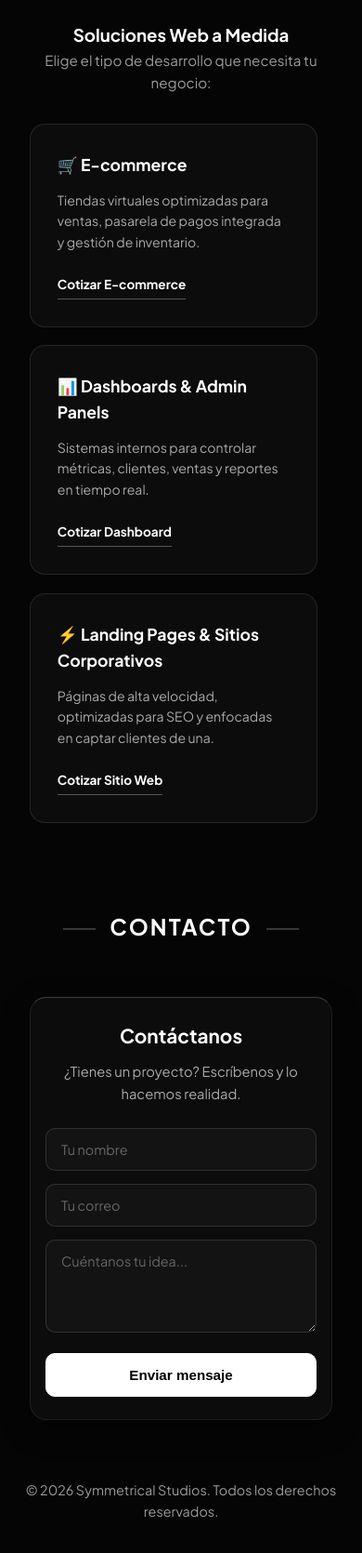
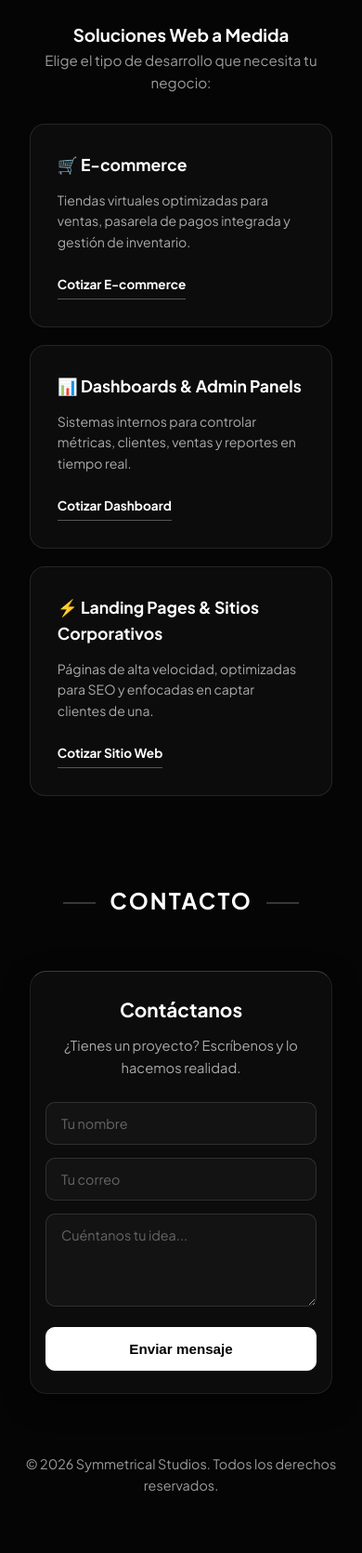
Before and after one commit to JuanCsv024/SymmetricalStudios, a plain HTML site: page index.html in a window 390 px wide. Shown: the part 1140-2810 px from the top of the page at 93% size. After the commit the page ends 2781 px from the top, so only its background shows below. Drawn offline with Linux system fonts and the light colour scheme.

Commit message:
arreglo css

```diff
--- a/Style.css
+++ b/Style.css
@@ -169,7 +169,7 @@ nav a:hover::after {
   max-width: 1000px;
   margin: 0 auto;
   position: relative;
-  z-index: 1;
+  z-index: 10;
 }
 
 /* 🔷 Tarjetas Liquid Glass con Animación Hover */
@@ -284,17 +284,6 @@ nav a:hover::after {
   transform: translateY(0);
 }
 
-/* 🔷 Footer */
-footer {
-  text-align: center;
-  padding: 2rem;
-  background-color: #020202;
-  border-top: 1px solid rgba(255, 255, 255, 0.08);
-  font-size: 0.85rem;
-  color: rgba(255, 255, 255, 0.4);
-  margin-top: auto;
-}
-
 /* 🔷 WhatsApp Flotante */
 .whatsapp-float {
   position: fixed;
@@ -317,7 +306,7 @@ footer {
   transform: scale(1.12) rotate(6deg);
 }
 
-/* 🔷 Adaptativo Móvil */
+/* 🔷 Adaptativo Móvil Basico */
 @media (max-width: 768px) {
   header { padding: 0 1.5rem; }
   .menu-toggle { display: flex; }
@@ -338,17 +327,7 @@ footer {
   nav ul li a { font-size: 1.3rem; }
   .service, .contact-card { width: 100%; }
 }
-/* 🔷 Quitar recuadro al arrastrar/seleccionar */
-body::before {
-  user-select: none;
-  -webkit-user-select: none;
-}
 
-/* 🔷 Estilo elegante cuando seleccione texto */
-::selection {
-  background: rgba(255, 255, 255, 0.2);
-  color: #ffffff;
-}
 /* 🔷 Hero Section */
 .hero {
   min-height: calc(100vh - 85px);
@@ -451,6 +430,9 @@ body::before {
   gap: 1rem;
   width: 100%;
   margin-bottom: 2rem;
+  position: relative;
+  z-index: 20;
+  pointer-events: auto;
 }
 
 .tab-btn {
@@ -463,6 +445,9 @@ body::before {
   cursor: pointer;
   font-family: inherit;
   transition: all 0.3s ease;
+  position: relative;
+  z-index: 30;
+  pointer-events: auto;
 }
 
 .tab-btn:hover, .tab-btn.active {
@@ -472,20 +457,15 @@ body::before {
   box-shadow: 0 0 15px rgba(255, 255, 255, 0.2);
 }
 
+/* 🔷 Pestañas Ajustadas para compatibilidad con Scroll Reveal */
 .tab-content {
   display: none;
   width: 100%;
   text-align: center;
-  animation: fadeIn 0.4s ease;
 }
 
 .tab-content.active {
   display: block;
-}
-
-@keyframes fadeIn {
-  from { opacity: 0; transform: translateY(10px); }
-  to { opacity: 1; transform: translateY(0); }
 }
 
 .tab-subtitle {
@@ -494,12 +474,14 @@ body::before {
   font-size: 0.95rem;
 }
 
-/* 🔷 Sub-tarjetas de Servicios */
+/* 🔷 Sub-tarjetas de Servicios (Grid Layout) */
 .sub-services-grid {
-  display: flex;
-  flex-wrap: wrap;
+  display: grid;
+  grid-template-columns: repeat(auto-fit, minmax(280px, 1fr));
   gap: 1.5rem;
-  justify-content: center;
+  width: 100%;
+  max-width: 1100px;
+  margin: 2rem auto 0 auto;
 }
 
 .sub-card {
@@ -507,9 +489,6 @@ body::before {
   border: 1px solid rgba(255, 255, 255, 0.1);
   padding: 1.8rem;
   border-radius: 16px;
-  flex: 1;
-  min-width: 260px;
-  max-width: 310px;
   text-align: left;
   display: flex;
   flex-direction: column;
@@ -550,65 +529,7 @@ body::before {
   border-color: #ffffff;
   padding-left: 5px;
 }
-/* 🔷 Forzar que las pestañas reciban el clic */
-.services-tabs {
-  position: relative;
-  z-index: 10;
-}
 
-.tab-btn {
-  position: relative;
-  z-index: 11;
-  cursor: pointer;
-}
-/* 🔷 Arreglo de capas para que los botones reciban el clic siempre */
-.service-box {
-  position: relative;
-  z-index: 10;
-}
-
-.services-tabs {
-  position: relative;
-  z-index: 20;
-  pointer-events: auto;
-}
-
-.tab-btn {
-  position: relative;
-  z-index: 30;
-  cursor: pointer;
-  pointer-events: auto;
-}
-/* 🔷 Corrección de Pestañas y Visibilidad */
-.tab-content {
-  display: none !important;
-  width: 100%;
-}
-
-.tab-content.active {
-  display: block !important;
-}
-
-/* 🔷 Ajuste de la cuadrícula para que no se monten las tarjetas */
-.sub-services-grid {
-  display: grid;
-  grid-template-columns: repeat(auto-fit, minmax(280px, 1fr));
-  gap: 1.5rem;
-  width: 100%;
-  max-width: 1100px;
-  margin: 2rem auto 0 auto;
-}
-
-.sub-card {
-  background: rgba(255, 255, 255, 0.03);
-  border: 1px solid rgba(255, 255, 255, 0.1);
-  padding: 1.8rem;
-  border-radius: 16px;
-  text-align: left;
-  display: flex;
-  flex-direction: column;
-  justify-content: space-between;
-}
 /* 🔷 Limpieza del Footer */
 footer {
   background: transparent !important;
@@ -616,6 +537,7 @@ footer {
   box-shadow: none !important;
   padding: 2rem 0;
   text-align: center;
+  margin-top: auto;
 }
 
 footer p {
@@ -631,16 +553,16 @@ footer p {
 
 #gorrito-navidad-flotante {
   position: absolute;
-  top: -1px;         /*  Ajustado para que descanse sobre la punta del marco */
-  left: -20px;        /*  Movido a la izquierda para que cuelgue hacia afuera */
+  top: -1px;
+  left: -20px;
   width: 45px;
   height: auto;
   z-index: 1000;
-  /* 🔄 scaleX(-1) VOLTEA la imagen horizontalmente (efecto espejo) */
   transform: scaleX(-1) rotate(15deg);
   pointer-events: none;
   filter: drop-shadow(0 2px 4px rgba(0,0,0,0.5));
 }
+
 /* ==========================================
    📱 RESPONSIVE DESIGN (Pantallas, TV, Tablets y Celulares)
    ========================================== */
@@ -648,7 +570,7 @@ footer p {
 /* 1. TELEVISORES Y PANTALLAS GIGANTES (A partir de 1440px) */
 @media (min-width: 1440px) {
   body {
-    font-size: 18px; /* Escala de texto más grande y cómoda para ver de lejos */
+    font-size: 18px;
   }
 
   .hero-content,
@@ -662,7 +584,7 @@ footer p {
 /* 2. TABLETS Y PORTÁTILES PEQUEÑOS (Entre 769px y 1024px) */
 @media (max-width: 1024px) {
   .sub-services-grid {
-    grid-template-columns: repeat(2, 1fr); /* Pasa a 2 columnas en tablets */
+    grid-template-columns: repeat(2, 1fr);
     gap: 1.5rem;
   }
 
@@ -677,7 +599,6 @@ footer p {
     padding: 0.8rem 1.2rem;
   }
 
-  /* Ajuste de Logo y Gorrito para que no saturen la barra superior */
   .logo-img {
     max-width: 130px;
     height: auto;
@@ -689,7 +610,6 @@ footer p {
     left: -12px;
   }
 
-  /* Hero / Inicio */
   .hero h1 {
     font-size: 1.8rem;
     line-height: 1.2;
@@ -700,7 +620,7 @@ footer p {
   }
 
   .hero-buttons {
-    flex-direction: column; /* Botones uno encima de otro */
+    flex-direction: column;
     width: 100%;
   }
 
@@ -709,23 +629,21 @@ footer p {
     text-align: center;
   }
 
-  /* Tarjetas de Servicios: Se ordenan en 1 sola columna vertical */
   .sub-services-grid {
     grid-template-columns: 1fr;
     gap: 1.2rem;
   }
 
-  /* Sección de Contacto */
   .contact-card {
     padding: 1.5rem 1rem;
     width: 100%;
   }
 }
+
 /* ==========================================
    🛡️ FIX NAVEGADOR SAMSUNG & MODO OSCURO
    ========================================== */
 
-/* 1. Forzar color real del botón principal */
 .btn-primary,
 button[type="submit"],
 .hero-buttons .btn:first-child {
@@ -734,19 +652,17 @@ button[type="submit"],
   -webkit-appearance: none;
 }
 
-/* 2. Prevenir que Samsung invierta colores */
 :root {
   color-scheme: dark;
 }
 
-/* 3. Ajuste de fuentes y contrastes */
 body {
   -webkit-font-smoothing: antialiased;
   -moz-osx-font-smoothing: grayscale;
 }
 
 /* ==========================================
-   ANIMACIONES DE SCROLL (REVEAL)
+   ✨ ANIMACIONES DE SCROLL (REVEAL)
    ========================================== */
 
 /* Estado inicial: oculto y desplazado hacia abajo */
```
